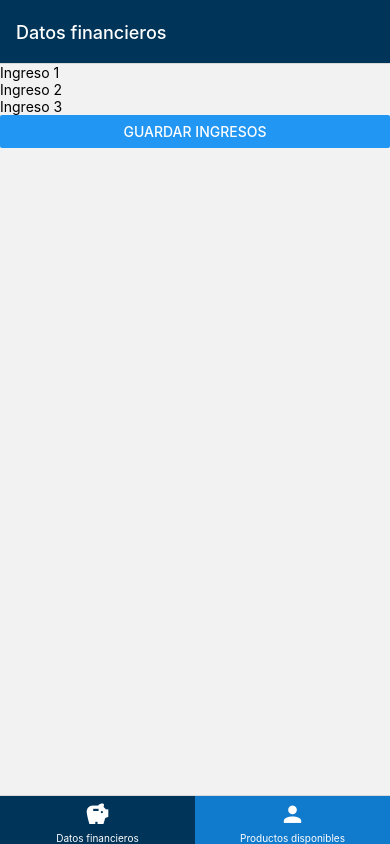
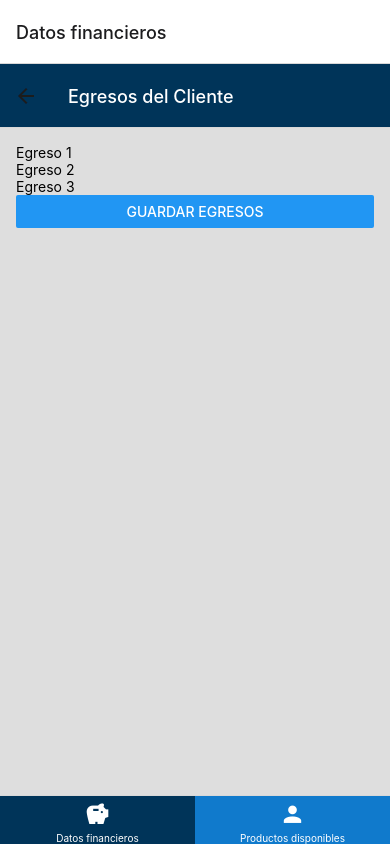
Before and after one commit to DMancia03/desafio-2-dps, a React Native app: screen /Egresos in a window 390 px wide. Built offline with nearby package versions, Linux system fonts and the light colour scheme.

Commit message:
Egresos.js
Se le agrego contenido a la screen de Egresos.js

```diff
--- a/App.js
+++ b/App.js
@@ -4,34 +4,68 @@ import { StyleSheet, Text, View } from 'react-native';
 import colors from './src/styles/colors';
 import { NavigationContainer } from '@react-navigation/native';
 import { createBottomTabNavigator } from '@react-navigation/bottom-tabs';
+import { createStackNavigator } from '@react-navigation/stack';  // Añadimos el Stack Navigator
 import Ingresos from './src/screens/datos_financieros/Ingresos';
+import Egresos from './src/screens/datos_financieros/Egresos';  // Asegúrate de tener importada esta pantalla
 import Calificacion from './src/screens/calificacion_cliente/Calificacion';
 import Icon from 'react-native-vector-icons/MaterialCommunityIcons';
 import AsyncStorage from '@react-native-async-storage/async-storage';
 
+// Creación del Stack Navigator
+const Stack = createStackNavigator();
+const Tab = createBottomTabNavigator();
+
+// Constantes para ingresos y egresos
 export default function App() {
-  const Tab = createBottomTabNavigator();
-
-  //Constantes para ingresos y egresos
   const [ingresos, setIngresos] = useState([]);
   const [egresos, setEgresos] = useState([]);
 
-  //Ejemplo de obtener datos y guardar datos en AsyncStorage
   useEffect(() => {
     const getIngresos = async () => {
       const ingresosStorage = await AsyncStorage.getItem('citas');
-      if(ingresosStorage){
+      if (ingresosStorage) {
         setIngresos(JSON.parse(ingresosStorage));
       }
-    }
+    };
 
     getIngresos();
   }, []);
 
-  //JSON.stringfy() para convertir a JSON
   const saveIngresos = async (citasJSON) => {
     await AsyncStorage.setItem('citas', citasJSON);
   };
+
+  // Crear un stack para los datos financieros (Ingresos -> Egresos)
+  const DatosFinancierosStack = () => (
+    <Stack.Navigator>
+      <Stack.Screen
+        name="Ingresos"
+        component={Ingresos}
+        options={{
+          title: 'Ingresos del Cliente',
+          headerStyle: {
+            backgroundColor: colors.PRYMARY_COLOR,
+          },
+          headerTitleStyle: {
+            color: colors.WHITE,
+          },
+        }}
+      />
+      <Stack.Screen
+        name="Egresos"
+        component={Egresos}
+        options={{
+          title: 'Egresos del Cliente',
+          headerStyle: {
+            backgroundColor: colors.PRYMARY_COLOR,
+          },
+          headerTitleStyle: {
+            color: colors.WHITE,
+          },
+        }}
+      />
+    </Stack.Navigator>
+  );
 
   return (
     <NavigationContainer>
@@ -42,32 +76,25 @@ export default function App() {
           tabBarInactiveBackgroundColor: colors.SECONDARY_COLOR,
           tabBarInactiveTintColor: colors.WHITE,
         }} >
+        {/* Pestaña de Datos Financieros con Stack Navigator */}
         <Tab.Screen
-          name='datos'
-          component={Ingresos}
+          name="DatosFinancieros"
+          component={DatosFinancierosStack}  // Aquí usamos el Stack Navigator en vez de solo el componente Ingresos
           options={{
             title: 'Datos financieros',
-            headerStyle: {
-              backgroundColor: colors.PRYMARY_COLOR,
-            },
-            headerTitleStyle: {
-              color: colors.WHITE,
-            },
-            tabBarIcon: ({ color }) => <Icon  name="piggy-bank" color={color} size={26} />,
-          }} />
+            tabBarIcon: ({ color }) => <Icon name="piggy-bank" color={color} size={26} />,
+          }}
+        />
+
+        {/* Pestaña de Calificación */}
         <Tab.Screen
-          name='calificacion'
+          name="calificacion"
           component={Calificacion}
           options={{
             title: 'Productos disponibles',
-            headerStyle: {
-              backgroundColor: colors.PRYMARY_COLOR,
-            },
-            headerTitleStyle: {
-              color: colors.WHITE,
-            },
-            tabBarIcon: ({ color }) => <Icon  name="account" color={color} size={26} />,
-          }} />
+            tabBarIcon: ({ color }) => <Icon name="account" color={color} size={26} />,
+          }}
+        />
       </Tab.Navigator>
 
       <StatusBar style="auto" backgroundColor={colors.PRYMARY_COLOR} />
--- a/package.json
+++ b/package.json
@@ -27,7 +27,10 @@
     "react-native-screens": "^3.34.0",
     "react-native-svg": "^15.6.0",
     "react-native-vector-icons": "^10.1.0",
-    "yup": "^1.4.0"
+    "yup": "^1.4.0",
+    "react-native-web": "~0.19.10",
+    "react-dom": "18.2.0",
+    "@expo/metro-runtime": "~3.2.3"
   },
   "devDependencies": {
     "@babel/core": "^7.20.0"
--- a/src/screens/datos_financieros/Egresos.js
+++ b/src/screens/datos_financieros/Egresos.js
@@ -1,8 +1,81 @@
 import React from "react";
-import { View, Text, StyleSheet, TextInput, Button, FlatList} from 'react-native';
+import { View, Text, StyleSheet, TextInput, Button, Alert } from 'react-native';
 import { Formik } from 'formik';
 import * as Yup from 'yup';
 import AsyncStorage from "@react-native-async-storage/async-storage";
 import colors from "../../styles/colors";
 
-/*Aqui se realizara la Screen de Egresos*/
+// Validación con Yup para egresos
+const validationSchema = Yup.object({
+    egreso1: Yup.string().required('Campo obligatorio'),
+    egreso2: Yup.string().required('Campo obligatorio'),
+    egreso3: Yup.string().required('Campo obligatorio')
+});
+
+const Egresos = ({ navigation }) => {
+    const guardarEgresos = async (values) => {
+        try {
+          // Guardar los valores de egresos en AsyncStorage
+          await AsyncStorage.setItem('egresos', JSON.stringify(values));
+          Alert.alert('Guardado', 'Los egresos han sido guardados exitosamente.');
+          // Navegar a la pantalla de resultados o siguiente paso
+          navigation.navigate('Grafico');  // Puedes cambiarlo según la navegación deseada
+        } catch (error) {
+          console.error('Error al guardar los egresos:', error);
+        }
+      };
+
+    return (
+        <Formik
+          initialValues={{ egreso1: '', egreso2: '', egreso3: '' }}
+          validationSchema={validationSchema}
+          onSubmit={(values) => {
+            guardarEgresos(values);  // Guardar los datos al enviar el formulario
+          }}
+        >
+          {({ handleChange, handleBlur, handleSubmit, values, errors, touched }) => (
+            <View style={styles.container}>
+              <TextInput
+                placeholder="Egreso 1"
+                onChangeText={handleChange('egreso1')}
+                onBlur={handleBlur('egreso1')}
+                value={values.egreso1}
+              />
+              {touched.egreso1 && errors.egreso1 && <Text style={styles.errorText}>{errors.egreso1}</Text>}
+
+              <TextInput
+                placeholder="Egreso 2"
+                onChangeText={handleChange('egreso2')}
+                onBlur={handleBlur('egreso2')}
+                value={values.egreso2}
+              />
+              {touched.egreso2 && errors.egreso2 && <Text style={styles.errorText}>{errors.egreso2}</Text>}
+
+              <TextInput
+                placeholder="Egreso 3"
+                onChangeText={handleChange('egreso3')}
+                onBlur={handleBlur('egreso3')}
+                value={values.egreso3}
+              />
+              {touched.egreso3 && errors.egreso3 && <Text style={styles.errorText}>{errors.egreso3}</Text>}
+
+              <Button onPress={handleSubmit} title="Guardar Egresos" />
+            </View>
+          )}
+        </Formik>
+    );
+};
+
+export default Egresos;
+
+const styles = StyleSheet.create({
+    container: {
+        backgroundColor: colors.GRAY_BACKGROUND,
+        height: '100%',
+        padding: 16,
+    },
+    errorText: {
+        color: 'red',
+        marginBottom: 8,
+    },
+});
--- a/src/screens/datos_financieros/Ingresos.js
+++ b/src/screens/datos_financieros/Ingresos.js
@@ -1,5 +1,5 @@
 import React from "react";
-import { View, Text, StyleSheet, TextInput, Button, FlatList} from 'react-native';
+import { View, Text, StyleSheet, TextInput, Button, Alert } from 'react-native';
 import { Formik } from 'formik';
 import * as Yup from 'yup';
 import AsyncStorage from "@react-native-async-storage/async-storage";
@@ -18,14 +18,12 @@ const Ingresos = ({ navigation }) => {
           // Guardar los valores en AsyncStorage
           await AsyncStorage.setItem('ingresos', JSON.stringify(values));
           Alert.alert('Guardado', 'Los ingresos han sido guardados exitosamente.');
-          // Navegar a la pantalla de Resultados
-          navigation.navigate('Resultados');
         } catch (error) {
           console.error('Error al guardar los ingresos:', error);
         }
-      };
+    };
 
-      return (
+    return (
         <Formik
           initialValues={{ ingreso1: '', ingreso2: '', ingreso3: '' }}
           validationSchema={validationSchema}
@@ -34,32 +32,53 @@ const Ingresos = ({ navigation }) => {
           }}
         >
           {({ handleChange, handleBlur, handleSubmit, values, errors, touched }) => (
-            <View>
+            <View style={styles.container}>
               <TextInput
+                style={styles.input}
                 placeholder="Ingreso 1"
                 onChangeText={handleChange('ingreso1')}
                 onBlur={handleBlur('ingreso1')}
                 value={values.ingreso1}
               />
-              {touched.ingreso1 && errors.ingreso1 && <Text>{errors.ingreso1}</Text>}
+              {touched.ingreso1 && errors.ingreso1 && <Text style={styles.errorText}>{errors.ingreso1}</Text>}
 
               <TextInput
+                style={styles.input}
                 placeholder="Ingreso 2"
                 onChangeText={handleChange('ingreso2')}
                 onBlur={handleBlur('ingreso2')}
                 value={values.ingreso2}
               />
-              {touched.ingreso2 && errors.ingreso2 && <Text>{errors.ingreso2}</Text>}
+              {touched.ingreso2 && errors.ingreso2 && <Text style={styles.errorText}>{errors.ingreso2}</Text>}
 
               <TextInput
+                style={styles.input}
                 placeholder="Ingreso 3"
                 onChangeText={handleChange('ingreso3')}
                 onBlur={handleBlur('ingreso3')}
                 value={values.ingreso3}
               />
-              {touched.ingreso3 && errors.ingreso3 && <Text>{errors.ingreso3}</Text>}
+              {touched.ingreso3 && errors.ingreso3 && <Text style={styles.errorText}>{errors.ingreso3}</Text>}
 
-              <Button onPress={handleSubmit} title="Guardar Ingresos" />
+              <View style={styles.buttonContainer}>
+                {/* Botón para guardar ingresos */}
+                <View style={styles.button}>
+                  <Button
+                    onPress={handleSubmit}
+                    title="Guardar Ingresos"
+                    color={colors.PRYMARY_COLOR}
+                  />
+                </View>
+
+                {/* Botón para mostrar datos y navegar a Egresos */}
+                <View style={styles.button}>
+                  <Button
+                    title="Mostrar datos"
+                    onPress={() => navigation.navigate('Egresos')}  // Navega a Egresos
+                    color={colors.SECONDARY_COLOR}
+                  />
+                </View>
+              </View>
             </View>
           )}
         </Formik>
@@ -72,5 +91,25 @@ const styles = StyleSheet.create({
     container: {
         backgroundColor: colors.GRAY_BACKGROUND,
         height: '100%',
+        padding: 16,
+    },
+    input: {
+        borderWidth: 1,
+        borderColor: '#ccc',
+        padding: 10,
+        marginVertical: 10,
+        borderRadius: 8,
+    },
+    buttonContainer: {
+        marginTop: 20,
+        flexDirection: 'column',
+        justifyContent: 'space-between',
+    },
+    button: {
+        marginBottom: 10,
+    },
+    errorText: {
+        color: 'red',
+        marginBottom: 8,
     },
 });
```
Also changed, not shown: 1 other file (tests, documents, lock files or other folders).
